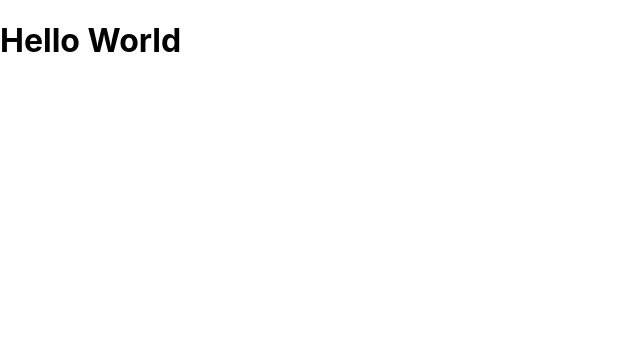
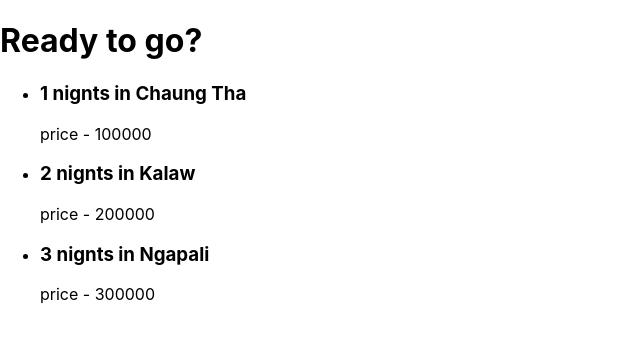
Before and after one commit to donecho/CreativeCoder_React_Course, a React (Create React App) app in the folder trip.mm/: page / in a window 1280 px wide. Shown: the top 342 px of the page, without its empty margins (0-640 px from the left). Built offline with nearby package versions, Linux system fonts and the light colour scheme; data requests are answered from the project's data file.

Commit message:
31-why-do-we-need-useEffect

```diff
--- a/trip.mm/package.json
+++ b/trip.mm/package.json
@@ -17,7 +17,7 @@
     "build": "react-scripts build",
     "test": "react-scripts test",
     "eject": "react-scripts eject",
-    "dev" : "json-server -w src/data/db.json"
+    "dev" : "json-server -w src/data/db.json -p 3001"
   },
   "eslintConfig": {
     "extends": [
--- a/trip.mm/src/App.js
+++ b/trip.mm/src/App.js
@@ -1,9 +1,9 @@
-
 import './App.css';
+import TripList from './components/Triplist/index.js';
 
 function App() {
   return (
-    <h1>Hello World</h1>
+    <TripList/>
   );
 }
 
--- /dev/null
+++ b/trip.mm/src/components/Triplist/index.js
@@ -0,0 +1,34 @@
+import React, { useEffect, useState } from 'react'
+
+
+export default function Index() {
+
+    let [trips,setTrips] = useState([])
+
+useEffect(()=>{
+    fetch('http://localhost:3001/trips')
+    .then(res => res.json())
+    .then(data => {
+        setTrips(data);
+    })
+},[])
+
+ console.log(trips);
+
+  return (
+    <div>
+        <h1>Ready to go?</h1>
+
+        <ul>
+            {trips.map(trip=>(
+                <li key={trip.id}>
+                    <h3>{trip.name}</h3>
+                    <p>price - {trip.price}</p>
+                </li>
+            ))}
+        </ul>
+    </div>
+
+
+  )
+}
--- a/trip.mm/src/data/db.json
+++ b/trip.mm/src/data/db.json
@@ -1,16 +1,19 @@
 {
     "trips" : [
         {
-            "name" :"2 nignts in Chaung Tha",
+            "id":1,
+            "name" :"1 nignts in Chaung Tha",
             "price": 100000
         },
          {
+             "id":2,
             "name" :"2 nignts in Kalaw",
-            "price": 100000
+            "price": 200000
         },
          {
-            "name" :"2 nignts in Ngapali",
-            "price": 100000
+             "id":3,
+            "name" :"3 nignts in Ngapali",
+            "price": 300000
         }
     ]
 }
```
